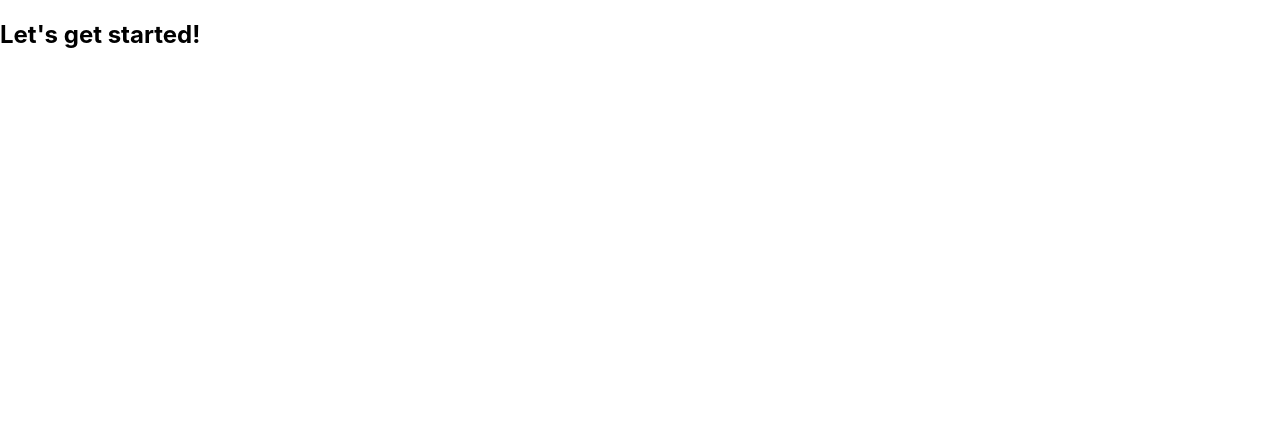
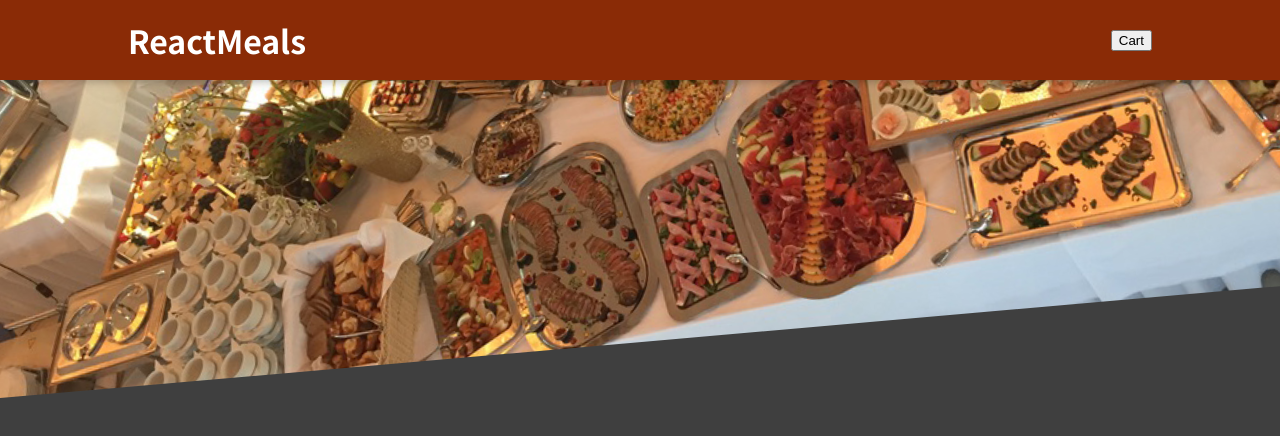
Before and after one commit to jasonmic2000/React-Meal-Ordering, a React (Create React App) app: page / in a window 1280 px wide. Shown: the top 436 px of the page. Built offline with nearby package versions, Linux system fonts and the light colour scheme.

Commit message:
Header Component

```diff
--- a/src/App.js
+++ b/src/App.js
@@ -1,7 +1,12 @@
+import React from "react";
+import Header from "./components/Layout/Header";
+
 function App() {
-  return <div>
-    <h2>Let's get started!</h2>
-  </div>;
+  return (
+    <React.Fragment>
+      <Header />
+    </React.Fragment>
+  );
 }
 
 export default App;
--- /dev/null
+++ b/src/components/Layout/Header.js
@@ -0,0 +1,20 @@
+import React from "react";
+
+import mealsImage from "../../assets/meals.jpg";
+import classes from './Header.module.css'
+
+const Header = (props) => {
+  return (
+    <React.Fragment>
+      <header className={classes.header}>
+        <h1>ReactMeals</h1>
+        <button>Cart</button>
+      </header>
+      <div className={classes['main-image']}>
+        <img src={mealsImage} alt="A table full of delicious food" />
+      </div>
+    </React.Fragment>
+  );
+};
+
+export default Header;
--- /dev/null
+++ b/src/components/Layout/Header.module.css
@@ -0,0 +1,29 @@
+.header {
+  position: fixed;
+  top: 0;
+  left: 0;
+  width: 100%;
+  height: 5rem;
+  background-color: #8a2b06;
+  color: white;
+  display: flex;
+  justify-content: space-between;
+  align-items: center;
+  padding: 0 10%;
+  box-shadow: 0 2px 8px rgba(0, 0, 0, 0.25);
+  z-index: 10;
+}
+
+.main-image {
+  width: 100%;
+  height: 25rem;
+  z-index: 0;
+  overflow: hidden;
+}
+
+.main-image img {
+  width: 110%;
+  height: 100%;
+  object-fit: cover;
+  transform: rotateZ(-5deg) translateY(-4rem) translateX(-1rem);
+}
--- a/src/index.css
+++ b/src/index.css
@@ -1,13 +1,14 @@
+@import url('https://fonts.googleapis.com/css2?family=Noto+Sans+JP:wght@400;700&display=swap');
+
+* {
+  box-sizing: border-box;
+}
+
+html {
+  font-family: 'Noto Sans JP', sans-serif;
+}
+
 body {
   margin: 0;
-  font-family: -apple-system, BlinkMacSystemFont, 'Segoe UI', 'Roboto', 'Oxygen',
-    'Ubuntu', 'Cantarell', 'Fira Sans', 'Droid Sans', 'Helvetica Neue',
-    sans-serif;
-  -webkit-font-smoothing: antialiased;
-  -moz-osx-font-smoothing: grayscale;
+  background-color: #3f3f3f;
 }
-
-code {
-  font-family: source-code-pro, Menlo, Monaco, Consolas, 'Courier New',
-    monospace;
-}
```
Also changed, not shown: src/assets/meals.jpg (added).
